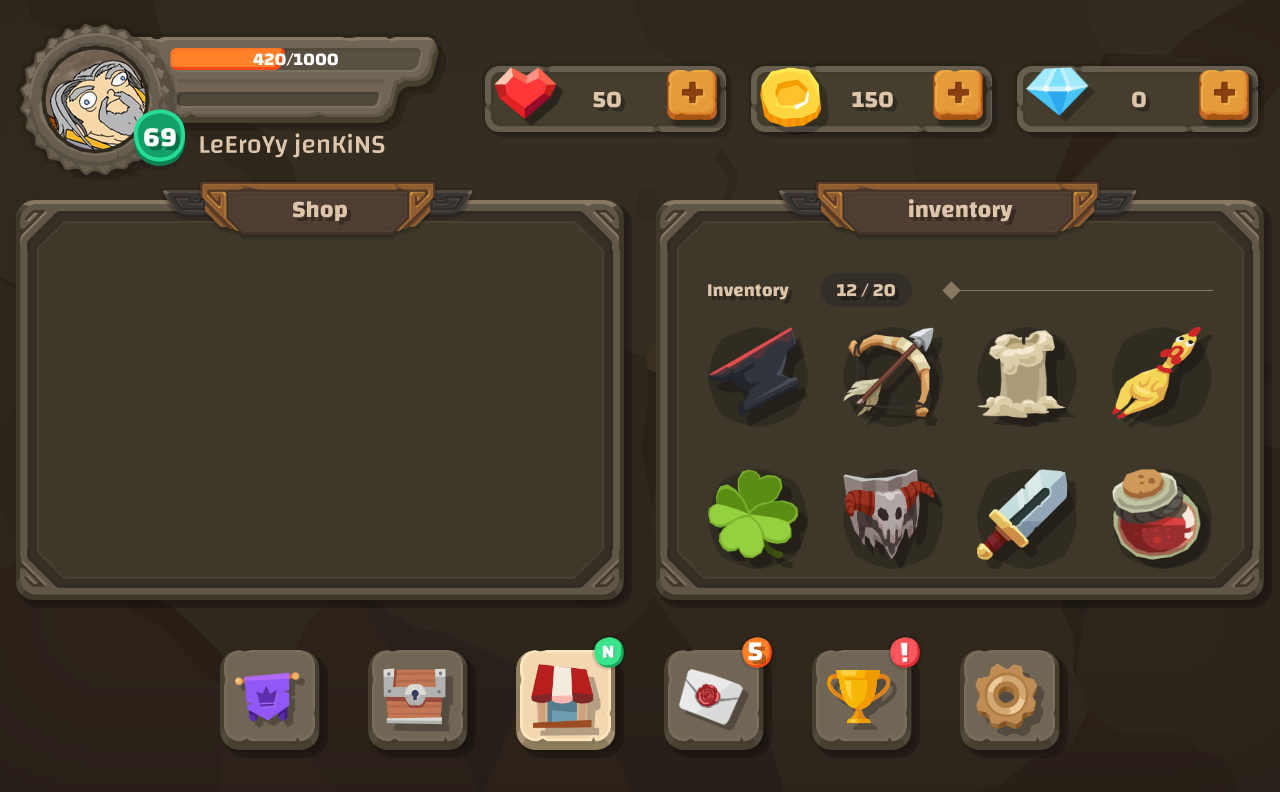
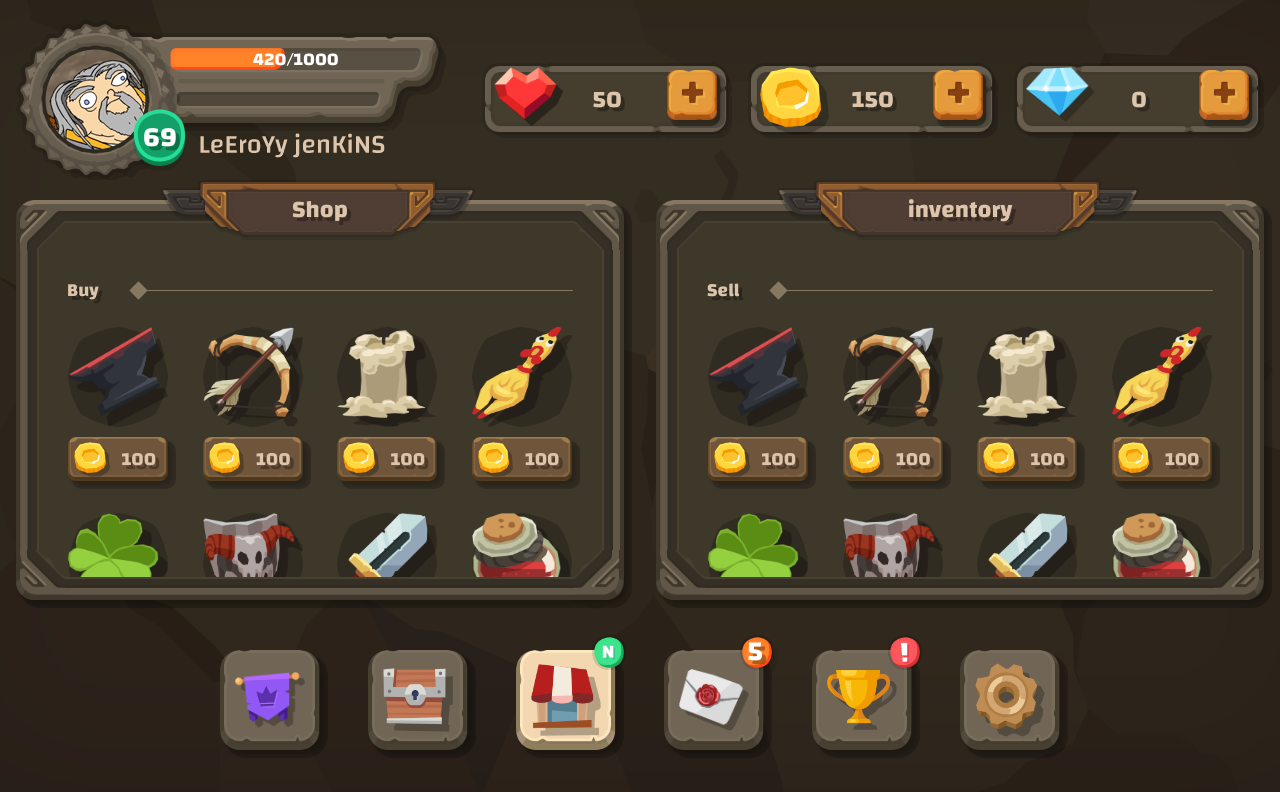
Before and after one commit to kennethlenaerts/mjr, an Angular app: page /shop in a window 1280 px wide. Shown: the top 792 px of the page. Built offline with nearby package versions, Linux system fonts and the light colour scheme.

Commit message:
Add shop items

```diff
--- a/src/app/components/button/button.component.scss
+++ b/src/app/components/button/button.component.scss
@@ -1,4 +1,5 @@
-button {
+button,
+a {
   box-shadow: var(--box-shadow);
   transition: var(--transition);
 
@@ -67,3 +68,23 @@ button {
     background-image: url('src/assets/buttons/btn_inventory_item_lock.png');
   }
 }
+
+.shop {
+  background-image: url('src/assets/buttons/btn_brown.png');
+  background-repeat: no-repeat;
+  background-size: contain;
+  height: 44px;
+  width: 100%;
+  display: grid;
+  grid-template-columns: auto 1fr;
+  justify-items: center;
+  align-items: center;
+  border-radius: 8px;
+
+  img {
+    margin-left: 6px;
+    height: 35px;
+    width: auto;
+  }
+
+}
--- a/src/app/components/button/button.component.ts
+++ b/src/app/components/button/button.component.ts
@@ -14,6 +14,11 @@ import { Component, OnInit, Input } from '@angular/core';
       *ngIf="type === 'inventory'"
       [class]="'inventory' + ' ' + icon"
     ></button>
+
+    <a *ngIf="type === 'shop'" class="shop">
+      <img [src]="'assets/icons/common_icon_' + icon + '.png'" />
+      <h3>{{ value }}</h3>
+    </a>
   `,
   styleUrls: ['button.component.scss']
 })
--- a/src/app/components/inventory/inventory.component.scss
+++ b/src/app/components/inventory/inventory.component.scss
@@ -28,6 +28,11 @@
   width: 90%;
   margin: auto;
 
+  &.shop {
+
+    grid-template-columns: auto 1fr;
+  }
+
   .total {
     background-color: var(--color-backdrop);
     padding: 0rem 1rem;
--- a/src/app/components/inventory/inventory.component.ts
+++ b/src/app/components/inventory/inventory.component.ts
@@ -3,16 +3,20 @@ import { Component, OnInit, Input } from '@angular/core';
 @Component({
   selector: 'app-inventory',
   template: `
-    <div class="amount">
-      <h3>Inventory</h3>
-      <h3 class="total">12 / 20</h3>
-      <app-divider></app-divider>
+    <div class="amount" [ngClass]="{ shop: shop }">
+      <h3 class="title">{{ title }}</h3>
+      <h3 class="total" *ngIf="!shop">12 / 20</h3>
+      <app-divider class="divider"></app-divider>
     </div>
 
     <div class="items">
-      <app-item *ngFor="let item of items" [icon]="item"></app-item>
+      <app-item
+        *ngFor="let item of items"
+        [icon]="item"
+        [shop]="shop"
+      ></app-item>
 
-      <ng-container *ngIf="placeholders">
+      <ng-container *ngIf="!shop">
         <app-button
           *ngFor="let number of [1, 2, 3, 4, 5]"
           type="inventory"
@@ -30,7 +34,8 @@ import { Component, OnInit, Input } from '@angular/core';
   styleUrls: ['inventory.component.scss']
 })
 export class InventoryComponent implements OnInit {
+  @Input() public title: string;
   @Input() public items: string[];
-  @Input() public placeholders: boolean = true;
+  @Input() public shop: boolean = false;
   ngOnInit() {}
 }
--- a/src/app/components/item/item.component.ts
+++ b/src/app/components/item/item.component.ts
@@ -4,10 +4,18 @@ import { Component, OnInit, Input } from '@angular/core';
   selector: 'app-item',
   template: `
     <img [src]="'assets/icons/common_icon_' + icon + '.png'" />
+
+    <app-button
+      *ngIf="shop"
+      type="shop"
+      [value]="'100'"
+      [icon]="'gold'"
+    ></app-button>
   `,
   styleUrls: ['item.component.scss']
 })
 export class ItemComponent implements OnInit {
   @Input() icon: string;
+  @Input() shop: boolean = false;
   ngOnInit() {}
 }
--- a/src/app/views/info/info.view.ts
+++ b/src/app/views/info/info.view.ts
@@ -4,7 +4,7 @@ import { Component, OnInit } from '@angular/core';
   template: `
     <app-dialog title="Info">
       <div class="content">
-        <app-inventory [items]="items"></app-inventory>
+        <app-inventory title="Inventory" [items]="items"></app-inventory>
       </div>
     </app-dialog>
   `,
--- a/src/app/views/shop/shop.view.ts
+++ b/src/app/views/shop/shop.view.ts
@@ -2,9 +2,11 @@ import { Component, OnInit } from '@angular/core';
 
 @Component({
   template: `
-    <app-dialog title="Shop"></app-dialog>
+    <app-dialog title="Shop">
+      <app-inventory title="Buy" [items]="items" [shop]="true"></app-inventory>
+    </app-dialog>
     <app-dialog title="inventory">
-      <app-inventory [items]="items" [placeholders]="false"></app-inventory>
+      <app-inventory title="Sell" [items]="items" [shop]="true"></app-inventory>
     </app-dialog>
   `,
   styleUrls: ['shop.view.scss']
```
Also changed, not shown: src/assets/buttons/btn_brown.png.
